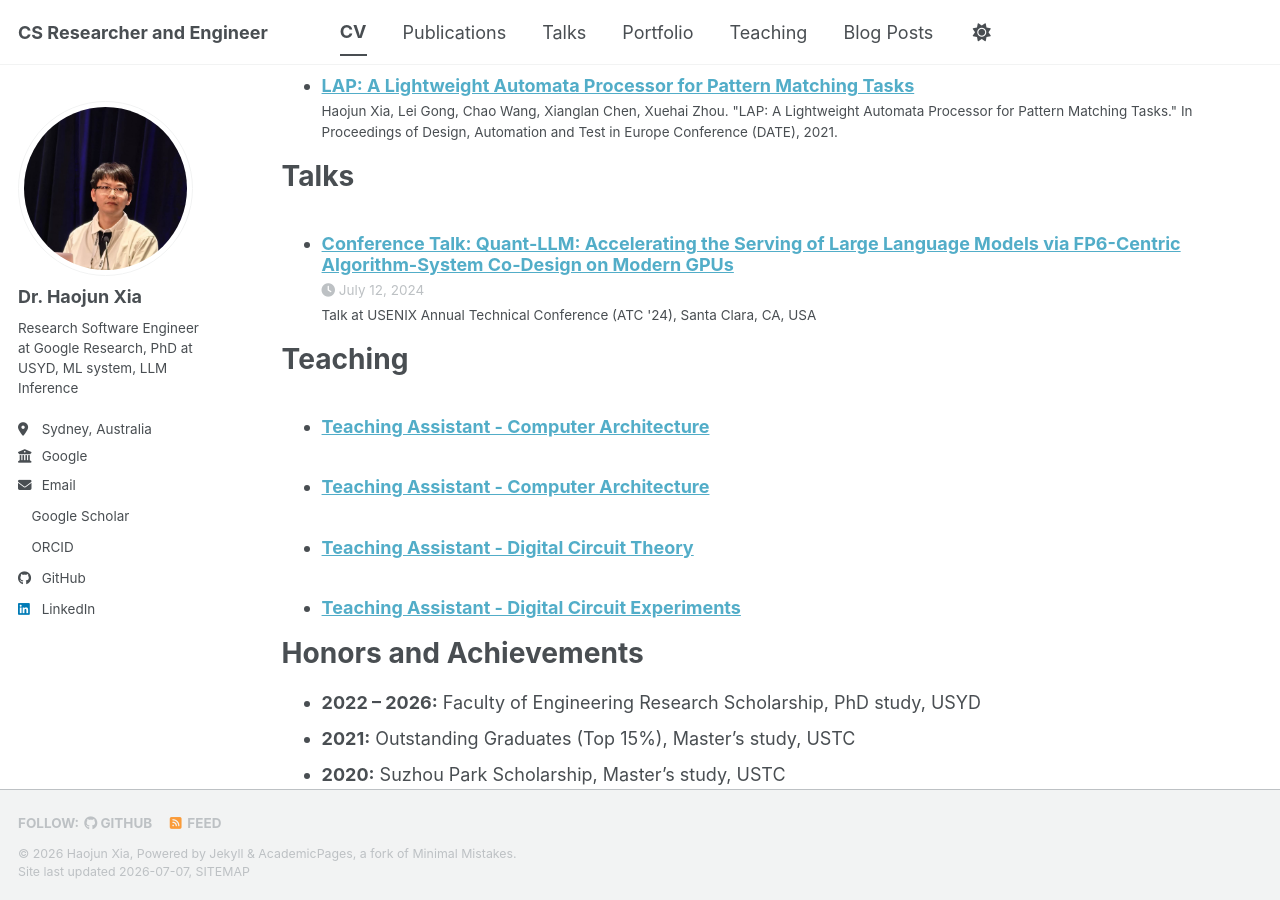
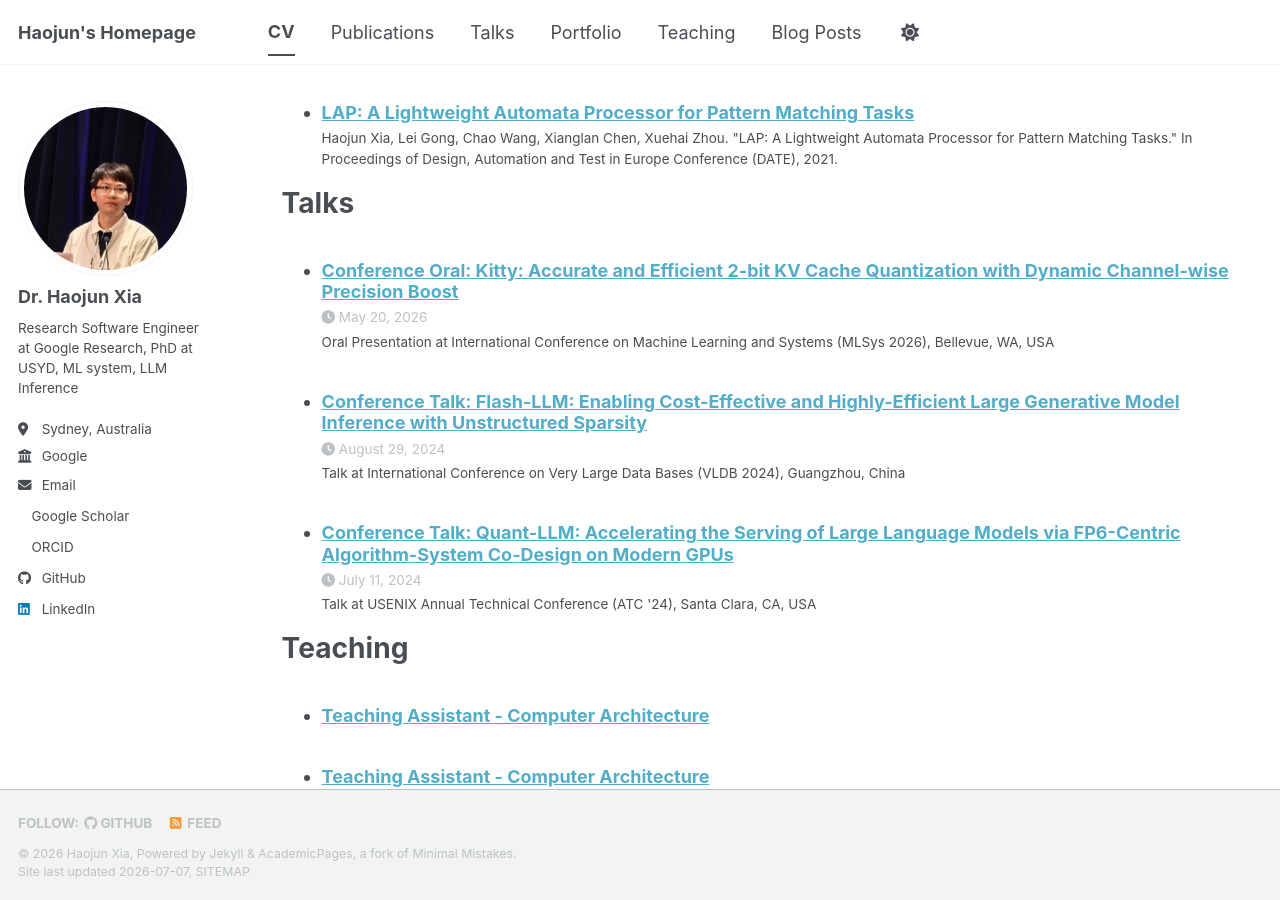
Before and after one commit to Summer-Summer/Summer-Summer.github.io, a Jekyll site: the page built from _pages/cv.md, in a window 1280 px wide and 900 px high, scrolled down 2033 px. Built offline with Jekyll 4.4.1, drawn with Linux system fonts in a browser that asks for light colours; a style sheet for code colours, icons or effects is not loaded; some of the changed text lies outside the part shown.

Commit message:
update talks.

```diff
--- a/_config.yml
+++ b/_config.yml
@@ -9,7 +9,7 @@
 # Basic Site Settings
 locale                   : "en-US"
 site_theme               : "default" # The available themes options are "default", "air", "sunrise", "mint", "dirt" and "contrast"
-title                    : "CS Researcher and Engineer"
+title                    : "Haojun's Homepage"
 title_separator          : "-"
 name                     : &name "Haojun Xia"
 description              : &description "Google Research, PhD, ML system, LLM Inference, TPU, GPU, Hardware Accelerators"   # Update this with a general description of your site, this is the default if not overridden by a page
--- a/_pages/cv.md
+++ b/_pages/cv.md
@@ -6,6 +6,8 @@
 redirect_from:
   - /resume
 ---
+
+<div class="wordwrap">You can also find my downloadable CV on <a href="/files/cv_haojun_xia.pdf">my CV</a>.</div>
 
 {% include base_path %}
 
--- a/_talks/2024-07-12-atc-talk.md
+++ b/_talks/2024-07-11-atc-talk.md
@@ -2,9 +2,9 @@
 title: "Conference Talk: Quant-LLM: Accelerating the Serving of Large Language Models via FP6-Centric Algorithm-System Co-Design on Modern GPUs"
 collection: talks
 type: "Talk"
-permalink: /talks/2024-07-12-atc-talk
+permalink: /talks/2024-07-11-atc-talk
 venue: "USENIX Annual Technical Conference (ATC '24)"
-date: 2024-07-12
+date: 2024-07-11
 location: "Santa Clara, CA, USA"
 ---
 
--- /dev/null
+++ b/_talks/2024-08-29-vldb-talk.md
@@ -0,0 +1,15 @@
+---
+title: "Conference Talk: Flash-LLM: Enabling Cost-Effective and Highly-Efficient Large Generative Model Inference with Unstructured Sparsity"
+collection: talks
+type: "Talk"
+permalink: /talks/2024-08-29-vldb-talk
+venue: "International Conference on Very Large Data Bases (VLDB 2024)"
+date: 2024-08-29
+location: "Guangzhou, China"
+---
+
+Presented our full-paper research on Flash-LLM at the 50th International Conference on Very Large Data Bases (VLDB 2024). The presentation detailed a highly-efficient algorithm-system co-design that effectively leverages unstructured sparsity on modern Tensor Cores, offering a powerful and cost-effective remedy to overcome the memory wall for large generative model inference.
+
+* **Conference:** VLDB 2024
+* **Session:** LLM for data management (A8)
+* **Official Link:** [VLDB 2024 Program Schedule](https://vldb.org/2024/?program-schedule#A8)
--- /dev/null
+++ b/_talks/2026-05-20-mlsys-talk.md
@@ -0,0 +1,15 @@
+---
+title: "Conference Oral: Kitty: Accurate and Efficient 2-bit KV Cache Quantization with Dynamic Channel-wise Precision Boost"
+collection: talks
+type: "Oral Presentation"
+permalink: /talks/2026-05-20-mlsys-talk
+venue: "International Conference on Machine Learning and Systems (MLSys 2026)"
+date: 2026-05-20
+location: "Bellevue, WA, USA"
+---
+
+Delivered an oral presentation on our research paper "Kitty" at the International Conference on Machine Learning and Systems (MLSys 2026). The talk focused on the critical bottlenecks of KV cache in Large Language Model (LLM) inference, introducing an innovative approach that combines low-bit quantization with specialized hardware execution to dramatically reduce memory footprint and unlock massive serving throughput improvements.
+
+* **Conference:** MLSys 2026
+* **Session:** Research Track Oral Presentation: LLM Serving 3
+* **Official Link:** [MLSys 2026 Oral Presentation Page](https://mlsys.org/virtual/2026/oral/3746)
```
Also changed, not shown: _publications/2026-06-21-phd-thesis.md (+1 -1 lines), 1 other file.
